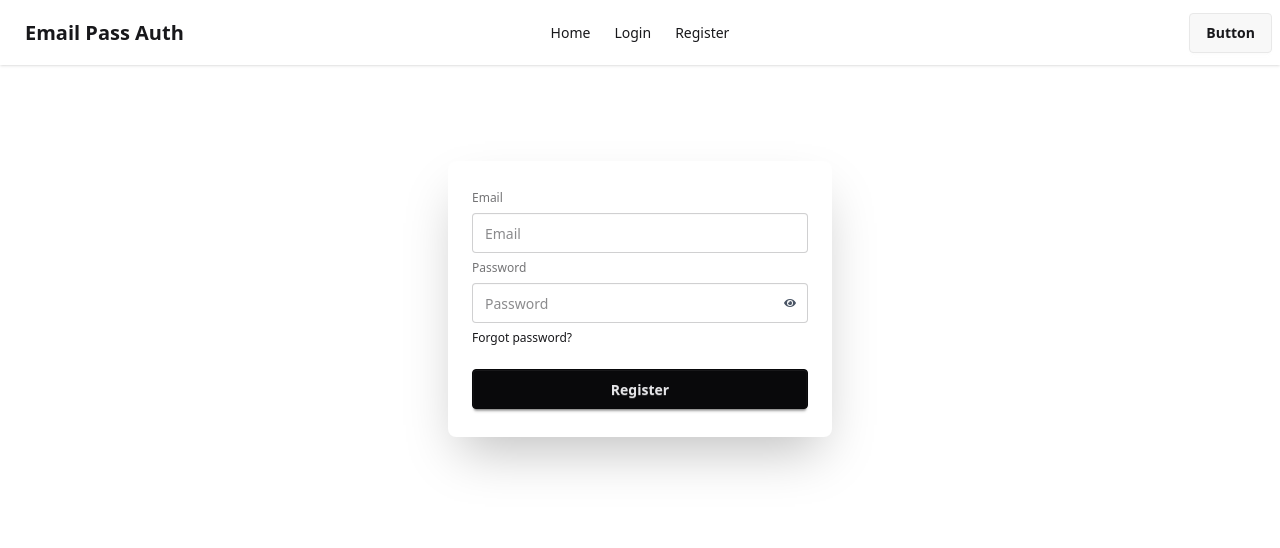
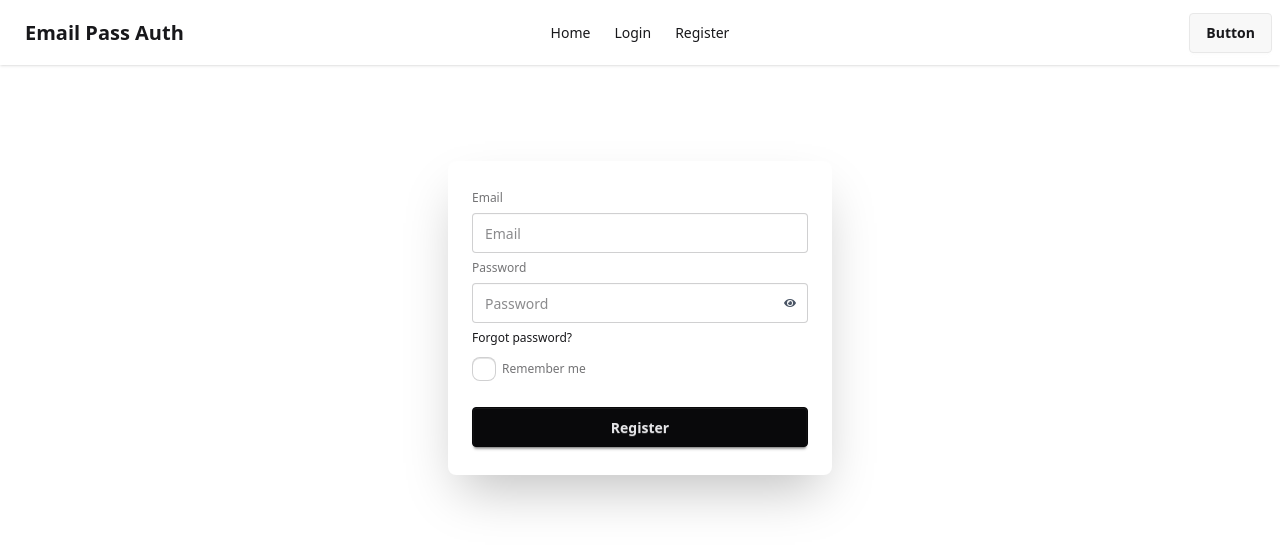
Before and after one commit to abrarasif11/Email-Pass-Auth, a React (Vite) app: page /register in a window 1280 px wide. Shown: the top 548 px of the page. Built offline with nearby package versions, Linux system fonts and the light colour scheme.

Commit message:
pass-terms-accepted

```diff
--- a/src/component/Register/Register.jsx
+++ b/src/component/Register/Register.jsx
@@ -12,12 +12,13 @@ const Register = () => {
     event.preventDefault();
     const email = event.target.email.value;
     const password = event.target.password.value;
-    console.log(email, password);
+    const terms = event.target.terms.checked
+    console.log(email, password,terms);
 
     setError("");
     setSuccess(false);
 
-    createUserWithEmailAndPassword(auth, email, password)
+    createUserWithEmailAndPassword(auth, email, password )
       .then((result) => {
         console.log("User created:", result.user);
         setSuccess(true);
@@ -26,6 +27,11 @@ const Register = () => {
         console.error("ERROR:", err);
         setError(err.message);
         setSuccess(false);
+
+        if(!terms){
+          setError('Please Accept Our Term and Condition')
+          return;
+        }
       });
   };
 
@@ -64,12 +70,19 @@ const Register = () => {
                 <div>
                   <a className="link link-hover">Forgot password?</a>
                 </div>
-
+                <fieldset className="fieldset bg-base-100 w-full">
+                  <label className="label">
+                    <input type="checkbox" name="terms" className="checkbox" />
+                    Remember me
+                  </label>
+                </fieldset>
                 <button className="btn btn-neutral mt-4">Register</button>
 
                 {/* show error */}
                 {error && <p className="text-red-500">{error}</p>}
-                {success && <p className="text-green-600">Sign Up Successful</p>}
+                {success && (
+                  <p className="text-green-600">Sign Up Successful</p>
+                )}
               </fieldset>
             </div>
           </div>
```
